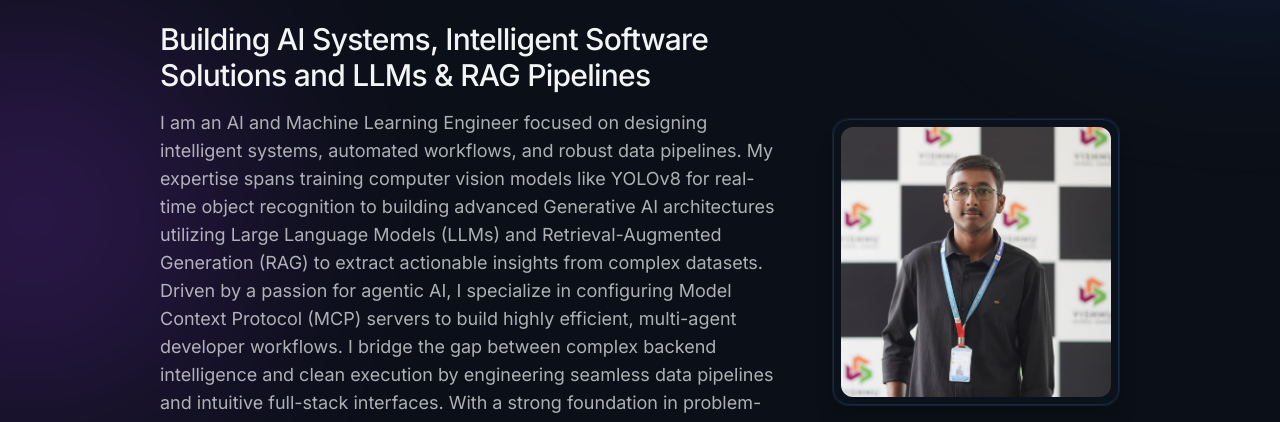
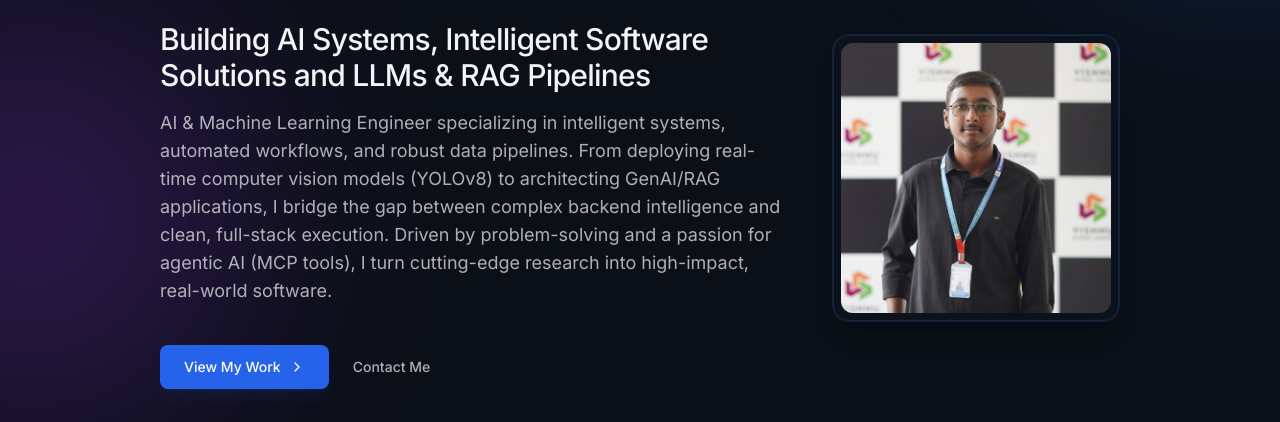
Before and after one commit to udaysanjay/portfolio, a plain HTML site: page index.html in a window 1280 px wide. Shown: the part 296-718 px from the top of the page. Drawn offline with nearby package versions, Linux system fonts and the light colour scheme.

Commit message:
fix: update portfolio biography text

```diff
--- a/index.html
+++ b/index.html
@@ -86,10 +86,8 @@
                     Building AI Systems, Intelligent Software Solutions and LLMs & RAG Pipelines
                 </p>
                 <p class="text-base sm:text-lg opacity-70 max-w-2xl mb-10 leading-relaxed">
-                    I am an AI and Machine Learning Engineer focused on designing intelligent systems, automated workflows, and robust data pipelines. My expertise spans training computer vision models like YOLOv8 for real-time object recognition to building advanced Generative AI architectures utilizing Large Language Models (LLMs) and Retrieval-Augmented Generation (RAG) to extract actionable insights from complex datasets.
-
-Driven by a passion for agentic AI, I specialize in configuring Model Context Protocol (MCP) servers to build highly efficient, multi-agent developer workflows. I bridge the gap between complex backend intelligence and clean execution by engineering seamless data pipelines and intuitive full-stack interfaces. With a strong foundation in problem-solving and competitive programming, I thrive on turning cutting-edge research into high-impact, real-world software applications.
-                </p>
+                   AI & Machine Learning Engineer specializing in intelligent systems, automated workflows, and robust data pipelines. From deploying real-time computer vision models (YOLOv8) to architecting GenAI/RAG applications, I bridge the gap between complex backend intelligence and clean, full-stack execution. Driven by problem-solving and a passion for agentic AI (MCP tools), I turn cutting-edge research into high-impact, real-world software.
+                 </p>
 
                 <div class="flex flex-wrap gap-4 items-center">
                     <a href="#projects" class="px-6 py-3 rounded-lg text-sm font-medium bg-blue-600 hover:bg-blue-700 text-white shadow-lg shadow-blue-600/10 transition-all flex items-center gap-2 group">
```
